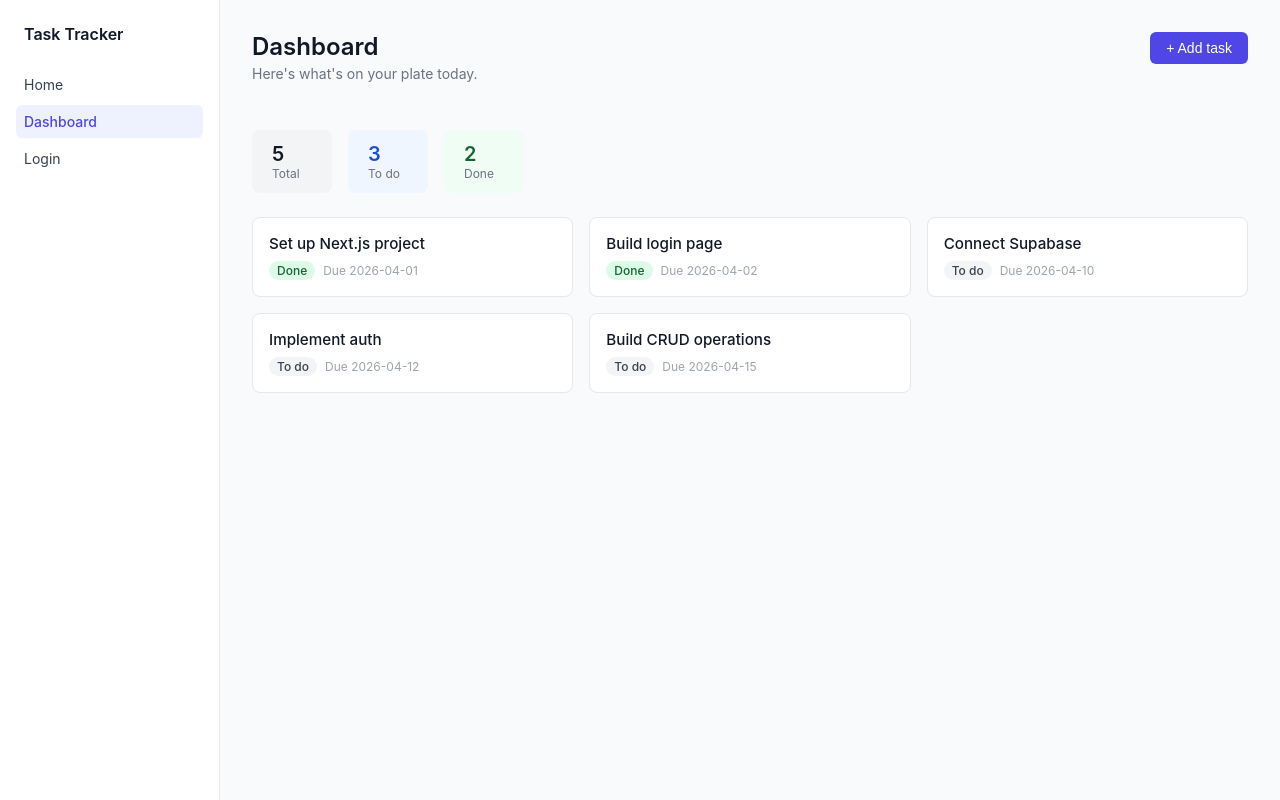
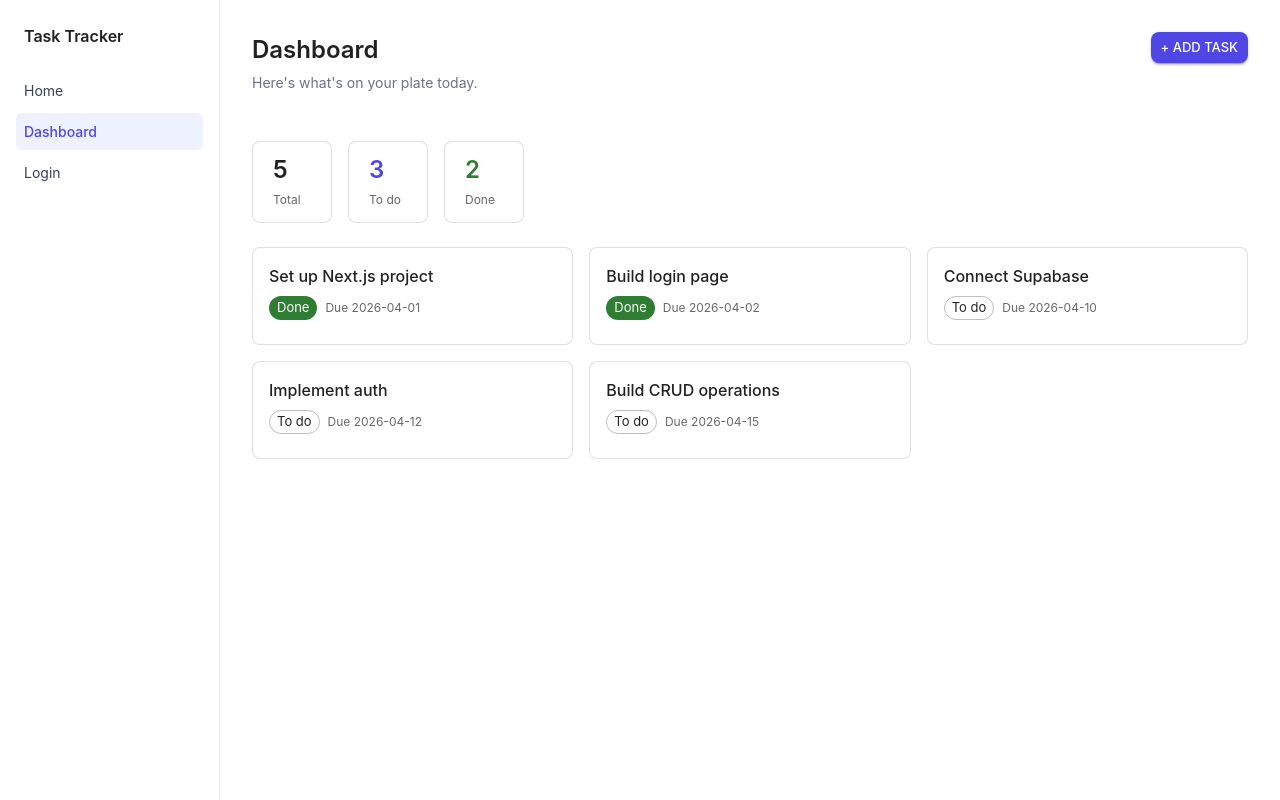
Before and after one commit to eronaaaaa/Task-Tracker, a Next.js app: page /dashboard in a window 1280 px wide. Built offline with nearby package versions, Linux system fonts and the light colour scheme.

Commit message:
day 8: MUI setup, login page, task cards, stats bar with MUI components, wrapped app layout with MuiProvider

```diff
--- a/app/layout.tsx
+++ b/app/layout.tsx
@@ -1,25 +1,29 @@
-import type { Metadata } from 'next'
-import './globals.css'
-import Sidebar from '@/components/Sidebar'
+import type { Metadata } from "next";
+import "./globals.css";
+import Sidebar from "@/components/Sidebar";
+import MuiProvider from "@/components/MuiProvider";
 
 export const metadata: Metadata = {
-  title: 'Task Tracker',
-  description: 'A simple task management app',
-}
+  title: "Task Tracker",
+  description: "A simple task management app",
+};
 
 export default function RootLayout({
   children,
 }: {
-  children: React.ReactNode
+  children: React.ReactNode;
 }) {
   return (
     <html lang="en">
-      <body style={{ display: 'flex', minHeight: '100vh' }}>
-        <Sidebar />
-        <div style={{ flex: 1 }}>
-          {children}
-        </div>
+      <body>
+        <MuiProvider>
+          {/* added MuiProvider to prevent hydration warnings */}
+          <div style={{ display: "flex", minHeight: "100vh" }}>
+            <Sidebar />
+            <div style={{ flex: 1 }}>{children}</div>
+          </div>
+        </MuiProvider>
       </body>
     </html>
-  )
+  );
 }
--- a/app/login/page.tsx
+++ b/app/login/page.tsx
@@ -1,88 +1,77 @@
-import Link from 'next/link'
+"use client";
+
+import Link from "next/link";
+import {
+  Box,
+  Button,
+  Card,
+  CardContent,
+  TextField,
+  Typography,
+  Divider,
+} from "@mui/material";
 
 export default function LoginPage() {
   return (
-    <main style={{
-      display: 'flex',
-      alignItems: 'center',
-      justifyContent: 'center',
-      minHeight: '100vh'
-    }}>
-      <div style={{
-        background: 'white',
-        padding: '2rem',
-        borderRadius: '8px',
-        border: '1px solid #e5e7eb',
-        width: '100%',
-        maxWidth: '400px'
-      }}>
-        <h1 style={{ marginBottom: '1.5rem', fontSize: '1.5rem' }}>
+    <Box
+      sx={{
+        display: "flex",
+        alignItems: "center",
+        justifyContent: "center",
+        minHeight: "100vh",
+        bgcolor: "#f9fafb",
+        p: 2,
+      }}
+    >
+      <Card
+        sx={{ width: "100%", maxWidth: 400 }}
+        elevation={0}
+        variant="outlined"
+      >
+        <CardContent sx={{ p: 3 }}>
+          <Typography variant="h5" fontWeight={600} mb={0.5}>
             Sign in
-        </h1>
+          </Typography>
+          <Typography variant="body2" color="text.secondary" mb={3}>
+            Enter your credentials to access your tasks
+          </Typography>
 
-        <div style={{ marginBottom: '1rem' }}>
-          <label
-            htmlFor="email"
-            style={{ display: 'block', marginBottom: '0.5rem', fontSize: '0.875rem' }}
-          >
-            Email
-          </label>
-          <input
+          <Box sx={{ display: "flex", flexDirection: "column", gap: 2 }}>
+            <TextField
               id="email"
+              label="Email"
               type="email"
               placeholder="you@example.com"
-            style={{
-              width: '100%',
-              padding: '0.5rem 0.75rem',
-              border: '1px solid #d1d5db',
-              borderRadius: '6px',
-              fontSize: '1rem'
-            }}
+              fullWidth
+              size="small"
             />
-        </div>
-
-        <div style={{ marginBottom: '1.5rem' }}>
-          <label
-            htmlFor="password"
-            style={{ display: 'block', marginBottom: '0.5rem', fontSize: '0.875rem' }}
-          >
-            Password
-          </label>
-          <input
+            <TextField
               id="password"
+              label="Password"
               type="password"
               placeholder="••••••••"
-            style={{
-              width: '100%',
-              padding: '0.5rem 0.75rem',
-              border: '1px solid #d1d5db',
-              borderRadius: '6px',
-              fontSize: '1rem'
-            }}
+              fullWidth
+              size="small"
             />
-        </div>
+          </Box>
 
-        <button style={{
-          width: '100%',
-          padding: '0.625rem',
-          background: '#4f46e5',
-          color: 'white',
-          border: 'none',
-          borderRadius: '6px',
-          fontSize: '1rem',
-          cursor: 'pointer',
-          marginBottom: '1rem'
-        }}>
+          <Button variant="contained" fullWidth size="large" sx={{ mt: 3 }}>
             Sign in
-        </button>
+          </Button>
 
-        <p style={{ textAlign: 'center', fontSize: '0.875rem', color: '#6b7280' }}>
-          Don&apos;t have an account?{' '}
-          <Link href="/signup" style={{ color: '#4f46e5', textDecoration: 'none' }}>
+          <Divider sx={{ my: 2 }} />
+
+          <Typography variant="body2" textAlign="center" color="text.secondary">
+            Don&apos;t have an account?{" "}
+            <Link
+              href="/signup"
+              style={{ color: "#4f46e5", textDecoration: "none" }}
+            >
               Sign up
             </Link>
-        </p>
-      </div>
-    </main>
-  )
+          </Typography>
+        </CardContent>
+      </Card>
+    </Box>
+  );
 }
--- a/components/AddTaskButton.tsx
+++ b/components/AddTaskButton.tsx
@@ -1,27 +1,21 @@
-'use client'
-
 //this component needs use client because it uses useState, which is a React hook that can only be used in client components.
 //the button also has an onClick handler that updates the state, which requires client-side interactivity.
 
+'use client'
+
 import { useState } from 'react'
+import { Button } from '@mui/material'
 
 export default function AddTaskButton() {
   const [clicked, setClicked] = useState(false)
 
   return (
-    <button
+    <Button
+      variant="contained"
       onClick={() => setClicked(!clicked)}
-      style={{
-        padding: '0.5rem 1rem',
-        background: '#4f46e5',
-        color: 'white',
-        border: 'none',
-        borderRadius: '6px',
-        fontSize: '0.875rem',
-        cursor: 'pointer'
-      }}
+      size="small"
     >
       {clicked ? 'Coming soon...' : '+ Add task'}
-    </button>
+    </Button>
   )
 }
--- /dev/null
+++ b/components/MuiProvider.tsx
@@ -0,0 +1,30 @@
+"use client";
+
+import { ThemeProvider, createTheme, CssBaseline } from "@mui/material";
+
+const theme = createTheme({
+  palette: {
+    primary: {
+      main: "#4f46e5",
+    },
+  },
+  typography: {
+    fontFamily: '-apple-system, BlinkMacSystemFont, "Segoe UI", sans-serif',
+  },
+  shape: {
+    borderRadius: 8,
+  },
+});
+
+export default function MuiProvider({
+  children,
+}: {
+  children: React.ReactNode;
+}) {
+  return (
+    <ThemeProvider theme={theme}>
+      <CssBaseline />
+      {children}
+    </ThemeProvider>
+  );
+}
--- a/components/StatsBar.tsx
+++ b/components/StatsBar.tsx
@@ -1,3 +1,5 @@
+import { Box, Paper, Typography } from '@mui/material'
+
 type StatsBarProps = {
   total: number
   done: number
@@ -5,27 +7,28 @@ type StatsBarProps = {
 }
 
 export default function StatsBar({ total, done, todo }: StatsBarProps) {
+  const stats = [
+    { label: 'Total', value: total, color: 'text.primary' },
+    { label: 'To do', value: todo, color: 'primary.main' },
+    { label: 'Done', value: done, color: 'success.main' },
+  ]
+
   return (
-    <div style={{
-      display: 'flex',
-      gap: '1rem',
-      marginBottom: '1.5rem'
-    }}>
-      {[
-        { label: 'Total', value: total, bg: '#f3f4f6', color: '#111827' },
-        { label: 'To do', value: todo, bg: '#eff6ff', color: '#1d4ed8' },
-        { label: 'Done', value: done, bg: '#f0fdf4', color: '#166534' },
-      ].map(({ label, value, bg, color }) => (
-        <div key={label} style={{
-          background: bg,
-          padding: '0.75rem 1.25rem',
-          borderRadius: '8px',
-          minWidth: '80px'
-        }}>
-          <p style={{ fontSize: '1.25rem', fontWeight: 600, color }}>{value}</p>
-          <p style={{ fontSize: '0.75rem', color: '#6b7280' }}>{label}</p>
-        </div>
+    <Box sx={{ display: 'flex', gap: 2, mb: 3 }}>
+      {stats.map(({ label, value, color }) => (
+        <Paper
+          key={label}
+          variant="outlined"
+          sx={{ px: 2.5, py: 1.5, minWidth: 80 }}
+        >
+          <Typography variant="h5" fontWeight={600} color={color}>
+            {value}
+          </Typography>
+          <Typography variant="caption" color="text.secondary">
+            {label}
+          </Typography>
+        </Paper>
       ))}
-    </div>
+    </Box>
   )
 }
--- a/components/TaskCard.tsx
+++ b/components/TaskCard.tsx
@@ -1,53 +1,44 @@
-import Link from "next/link";
-import type { Task } from "@/lib/tasks";
+'use client'
+
+import Link from 'next/link'
+import { Card, CardContent, Chip, Typography, Box } from '@mui/material'
+import type { Task } from '@/lib/tasks'
 
 type TaskCardProps = {
-  task: Task;
-};
+  task: Task
+}
 
 export default function TaskCard({ task }: TaskCardProps) {
   return (
-    <div
-      style={{
-        background: "white",
-        padding: "1rem",
-        borderRadius: "8px",
-        border: "1px solid #e5e7eb",
-        display: "flex",
-        flexDirection: "column",
-        gap: "0.5rem",
-      }}
-    >
+    <Card variant="outlined" elevation={0}>
+      <CardContent>
         <Link
           href={`/tasks/${task.id}`}
-        style={{
-          fontWeight: 500,
-          fontSize: "0.95rem",
-          textDecoration: "none",
-          color: "#111827",
-        }}
+          style={{ textDecoration: 'none', color: 'inherit' }}
+        >
+          <Typography
+            fontWeight={500}
+            mb={1}
+            sx={{ '&:hover': { color: 'primary.main' } }}
           >
             {task.title}
+          </Typography>
         </Link>
-      <div style={{ display: "flex", alignItems: "center", gap: "0.5rem" }}>
-        <span
-          style={{
-            fontSize: "0.75rem",
-            padding: "2px 8px",
-            borderRadius: "20px",
-            background: task.status === "done" ? "#dcfce7" : "#f3f4f6",
-            color: task.status === "done" ? "#166534" : "#374151",
-            fontWeight: 500,
-          }}
-        >
-          {task.status === "done" ? "Done" : "To do"}
-        </span>
+
+        <Box sx={{ display: 'flex', alignItems: 'center', gap: 1 }}>
+          <Chip
+            label={task.status === 'done' ? 'Done' : 'To do'}
+            size="small"
+            color={task.status === 'done' ? 'success' : 'default'}
+            variant={task.status === 'done' ? 'filled' : 'outlined'}
+          />
           {task.dueDate && (
-          <span style={{ fontSize: "0.75rem", color: "#9ca3af" }}>
+            <Typography variant="caption" color="text.secondary">
               Due {task.dueDate}
-          </span>
+            </Typography>
           )}
-      </div>
-    </div>
-  );
+        </Box>
+      </CardContent>
+    </Card>
+  )
 }
--- a/package.json
+++ b/package.json
@@ -9,6 +9,9 @@
     "lint": "eslint"
   },
   "dependencies": {
+    "@emotion/react": "^11.14.0",
+    "@emotion/styled": "^11.14.1",
+    "@mui/material": "^7.3.9",
     "next": "16.2.2",
     "react": "19.2.4",
     "react-dom": "19.2.4"
```
Also changed, not shown: 1 other file (tests, documents, lock files or other folders). Lines whose indentation alone changed are shown as unchanged.
